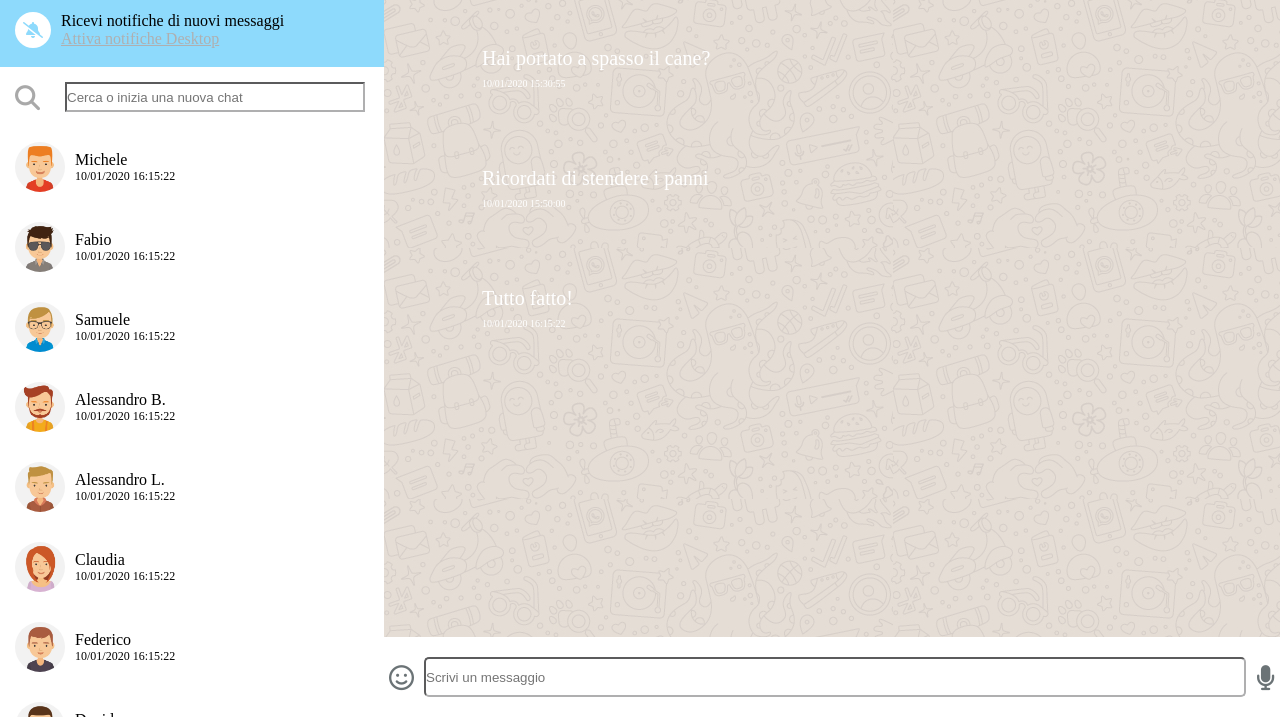
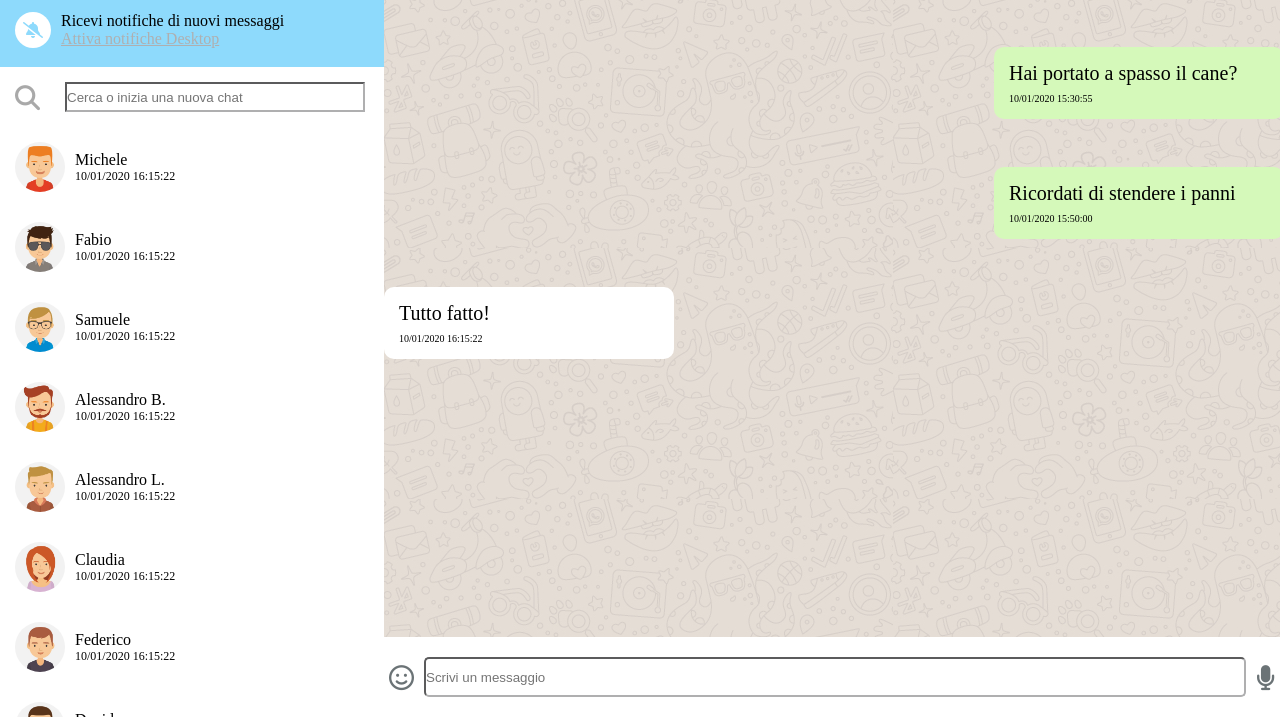
Before and after one commit to DeboraChiarelli/vue-boolzapp, a plain HTML site: page index.html in a window 1280 px wide. Shown: the part 83-800 px from the top of the page. Drawn offline with nearby package versions, Linux system fonts and the light colour scheme.

```diff
--- a/css/style.css
+++ b/css/style.css
@@ -155,10 +155,10 @@ nav {
 }
 
 .chat {
-    width: 700px;
+    width: 900px;
     min-height: 70px;
     margin: 50px auto;
-    color: #FFFFFF;
+    color: black;
     position: relative;
 }
 
@@ -189,3 +189,23 @@ nav {
     color: #6B7376;
     font-size: 25px;
 }
+
+.sent {
+    width: 290px ;
+    min-height: 28px;
+    border-radius: 10px;
+    padding: 15px;
+    background-color:#D5F9BA ;
+    position: absolute;
+    right: 0;
+}
+
+.recived {
+    width: 290px ;
+    min-height: 28px;
+    border-radius: 10px;
+    padding: 15px;
+    background-color: #FFFFFF;
+    position: absolute;
+    left: 0;
+}
--- a/js/app.js
+++ b/js/app.js
@@ -4,6 +4,7 @@ createApp({
     data() {
         return {
             activElement: 0,
+
             contacts: [
                 {
                     name: 'Michele',
```
